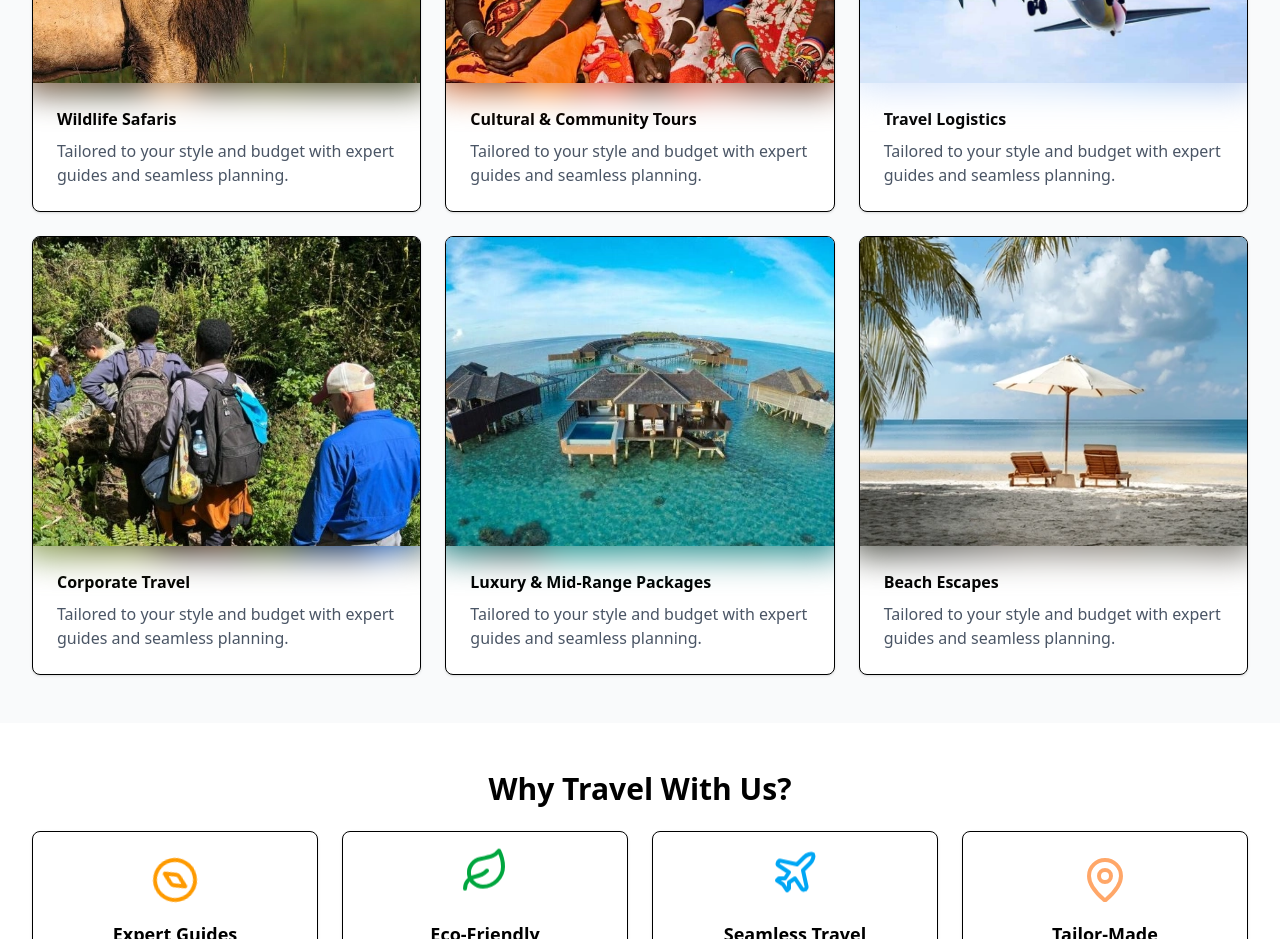
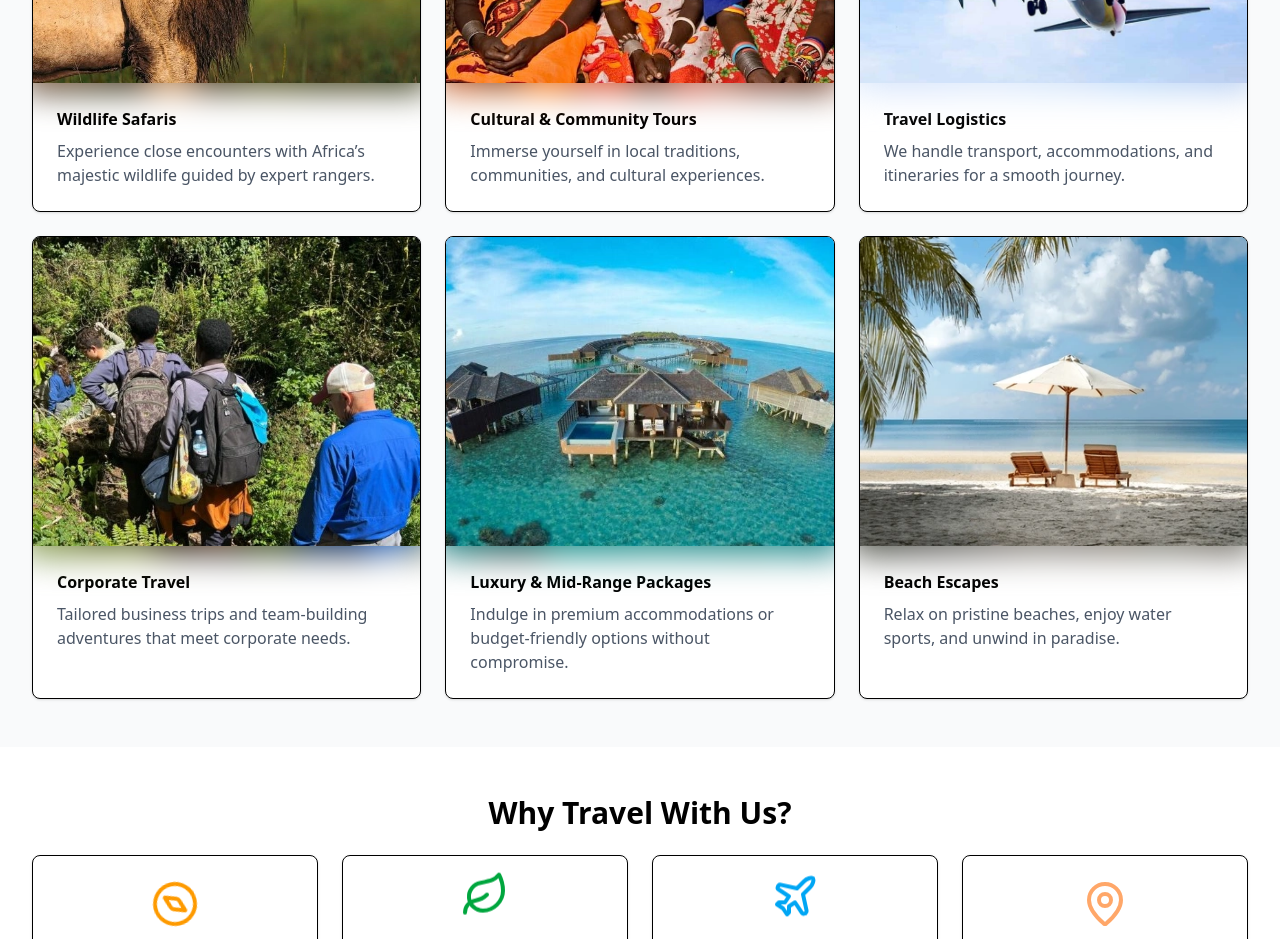
Before and after one commit to mike111-sys/Quick-Safaris, a React (Vite) app: page / in a window 1280 px wide. Shown: the part 1660-2599 px from the top of the page. Built offline with nearby package versions, Linux system fonts and the light colour scheme.

Commit message:
refined homesections

```diff
--- a/src/sections/HomeSections.tsx
+++ b/src/sections/HomeSections.tsx
@@ -19,13 +19,50 @@ import { Compass, Leaf, Plane, MapPin} from "lucide-react";
 
 const HomeSections = () => {
   const services = [
-    { name: 'Wildlife Safaris', image: wildlife, imageBlur: wildlife_blur, alt: 'Wildlife safari' },
-    { name: 'Cultural & Community Tours', image: cultural, imageBlur: cultural_blur, alt: 'Cultural tour' },
-    { name: 'Travel Logistics', image: adventure, imageBlur: adventure_blur, alt: 'Travel logistics' },
-    { name: 'Corporate Travel', image: trekking, imageBlur: trekking_blur, alt: 'Adventure trekking' },
-    { name: 'Luxury & Mid-Range Packages', image: luxury, imageBlur: luxury_blur, alt: 'Luxury travel' },
-    { name: 'Beach Escapes', image: beach, imageBlur: beach_blur, alt: 'Beach escape' }
+    {
+      name: 'Wildlife Safaris',
+      image: wildlife,
+      imageBlur: wildlife_blur,
+      alt: 'Wildlife safari',
+      desc: 'Experience close encounters with Africa’s majestic wildlife guided by expert rangers.'
+    },
+    {
+      name: 'Cultural & Community Tours',
+      image: cultural,
+      imageBlur: cultural_blur,
+      alt: 'Cultural tour',
+      desc: 'Immerse yourself in local traditions, communities, and cultural experiences.'
+    },
+    {
+      name: 'Travel Logistics',
+      image: adventure,
+      imageBlur: adventure_blur,
+      alt: 'Travel logistics',
+      desc: 'We handle transport, accommodations, and itineraries for a smooth journey.'
+    },
+    {
+      name: 'Corporate Travel',
+      image: trekking,
+      imageBlur: trekking_blur,
+      alt: 'Adventure trekking',
+      desc: 'Tailored business trips and team-building adventures that meet corporate needs.'
+    },
+    {
+      name: 'Luxury & Mid-Range Packages',
+      image: luxury,
+      imageBlur: luxury_blur,
+      alt: 'Luxury travel',
+      desc: 'Indulge in premium accommodations or budget-friendly options without compromise.'
+    },
+    {
+      name: 'Beach Escapes',
+      image: beach,
+      imageBlur: beach_blur,
+      alt: 'Beach escape',
+      desc: 'Relax on pristine beaches, enjoy water sports, and unwind in paradise.'
+    }
   ]
+
 
 
 
@@ -108,8 +145,8 @@ const HomeSections = () => {
                 <div className="p-6">
                   <div className="font-semibold">{s.name}</div>
                   <p className="mt-2 text-gray-600">
-                    Tailored to your style and budget with expert guides and seamless planning.
-                  </p>
+                  {s.desc}
+               </p>
                 </div>
               </motion.div>
             ))}
```
